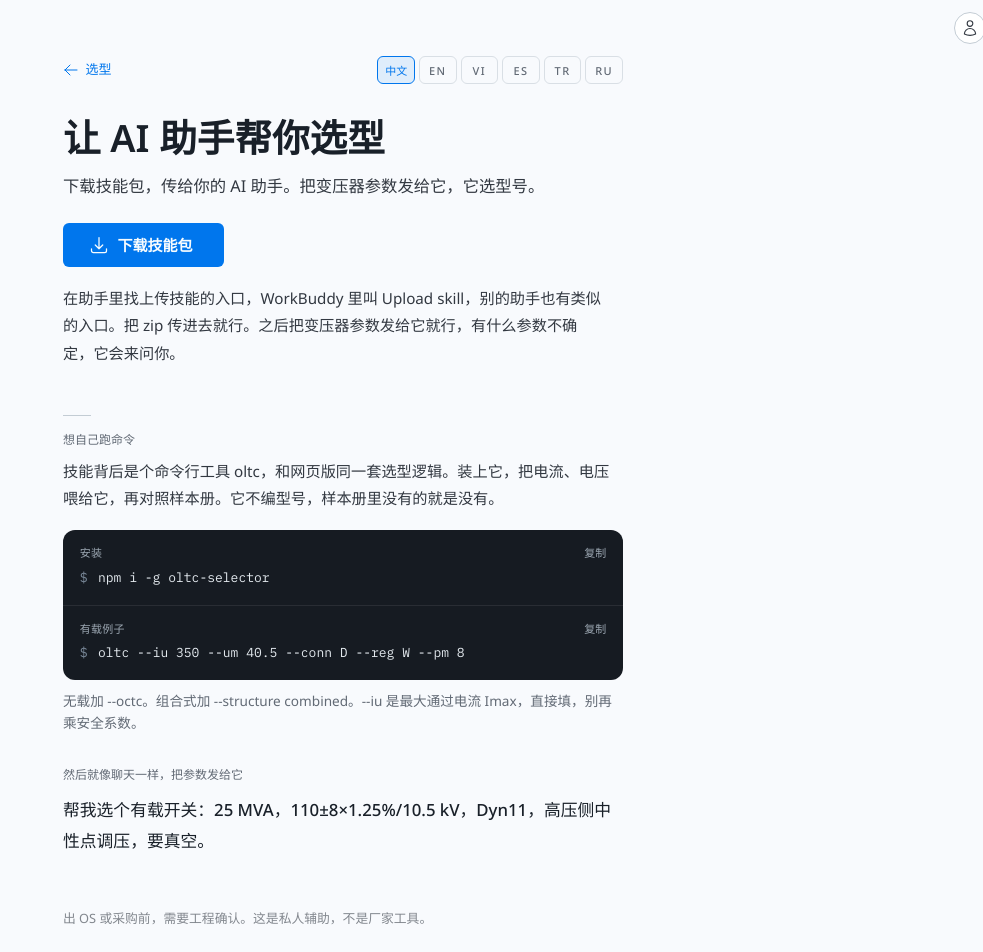
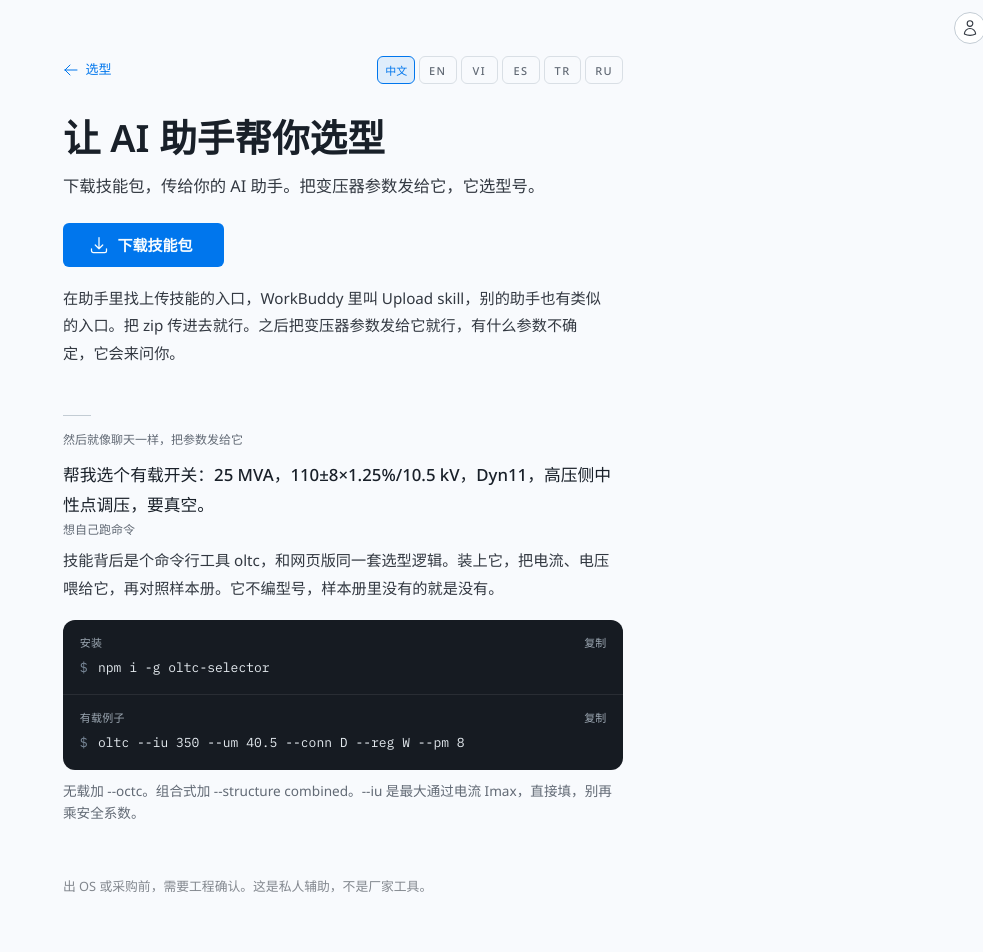
Before and after one commit to erict16/oltc-selector, a Next.js app: page /agents in a window 1280 px wide. Shown: the top 952 px of the page, without its empty margins (297-1280 px from the left). Built offline with nearby package versions, Linux system fonts and the light colour scheme.

Commit message:
fix: show chat example before the CLI aside on /agents
Co-authored-by: Eric Tan <eric.tan.dev@outlook.com>

```diff
--- a/components/AgentsGuide.tsx
+++ b/components/AgentsGuide.tsx
@@ -64,6 +64,8 @@ export function AgentsGuide() {
       <p className="guide-how">{c.how}</p>
 
       <section className="guide-more">
+        <h2 className="guide-k">{c.say}</h2>
+        <blockquote className="guide-quote">{c.sayBody}</blockquote>
         <h2 className="guide-k">{c.cli}</h2>
         <p className="guide-more-body">{c.cliBody}</p>
         <div className="guide-term">
@@ -89,8 +91,6 @@ export function AgentsGuide() {
         <p className="guide-note mt-2.5 text-[0.85rem] leading-relaxed text-[var(--color-muted)]">
           {c.runNote}
         </p>
-        <h2 className="guide-k">{c.say}</h2>
-        <blockquote className="guide-quote">{c.sayBody}</blockquote>
       </section>
 
       <p className="guide-limit">{c.limit}</p>
```
